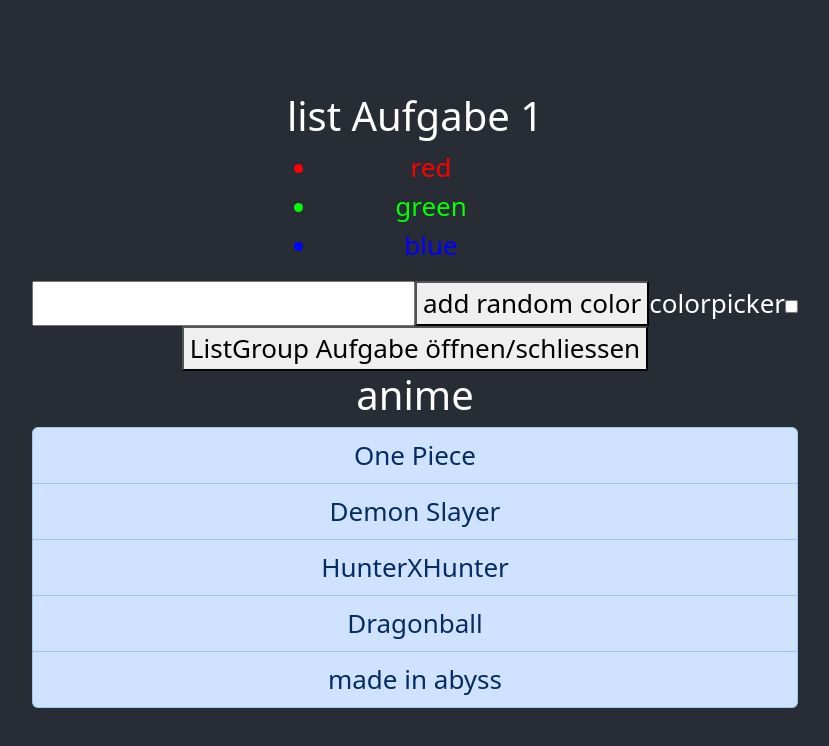
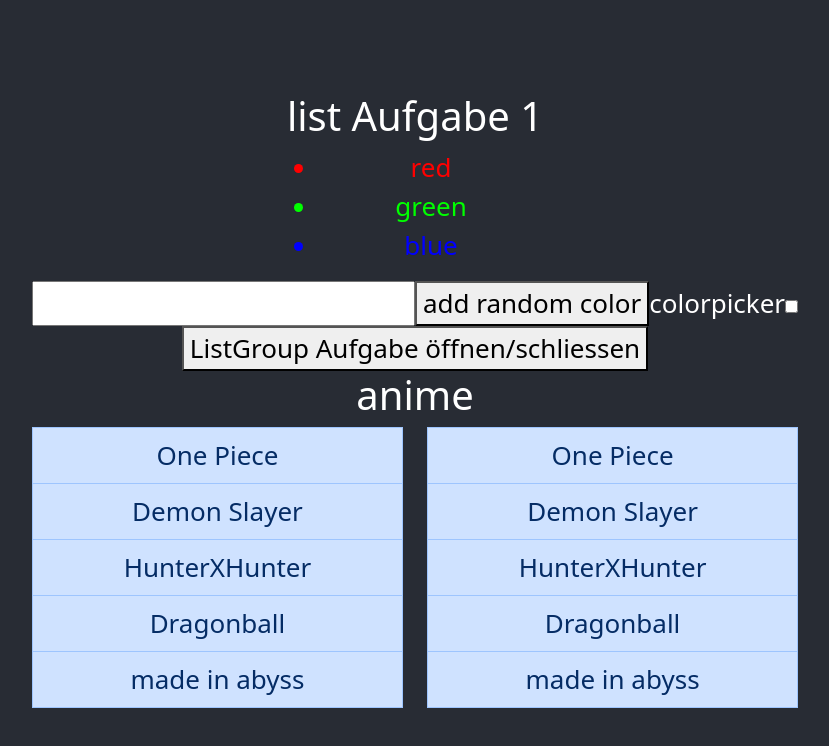
Before and after one commit to phillipSmach95/react-listen, a React (Create React App) app: page / in a window 1280 px wide. Both pictures are taken after a click on the button "ListGroup Aufgabe öffnen/schliessen". Shown: the top 746 px of the page, without its empty margins (225-1054 px from the left). Built offline with nearby package versions, Linux system fonts and the light colour scheme.

Commit message:
two lists

```diff
--- a/src/components/ListGroupComponent.jsx
+++ b/src/components/ListGroupComponent.jsx
@@ -1,19 +1,49 @@
-import { ListGroup, ListGroupItem } from 'react-bootstrap';
-import './ListGroupComponent.css'
-import { useState } from 'react';
+import { Col, ListGroup, ListGroupItem, Row } from "react-bootstrap";
+import "./ListGroupComponent.css";
+import { useState } from "react";
 
-function ListGroupComponent(){
-    const data = ['One Piece','Demon Slayer', 'HunterXHunter', 'Dragonball', 'made in abyss']
-    const [animeList, setAnimeList] = useState(data)
-    const [isActive, setIsActive] = useState(false)
+function ListGroupComponent() {
+  const data = [
+    "One Piece",
+    "Demon Slayer",
+    "HunterXHunter",
+    "Dragonball",
+    "made in abyss",
+  ];
+  const [animeList, setAnimeList] = useState(data);
 
-    return(
+  return (
     <div>
-        <h1>anime</h1>
-        <ListGroup>
-            {animeList.map((a, i)=>(<ListGroup.Item variant="primary" active={isActive} onClick={()=>{setIsActive(!isActive)}} key={i}>{a}</ListGroup.Item>))}
-        </ListGroup>
+      <h1>anime</h1>
+      <ListGroup>
+        <Row>
+          <Col>
+            {animeList.map((a, i) => (
+              <ListGroup.Item
+                variant="primary"
+                action
+                onClick={() => {}}
+                key={i}
+              >
+                {a}
+              </ListGroup.Item>
+            ))}
+          </Col>
+          <Col>
+            {animeList.map((a, i) => (
+              <ListGroup.Item
+                variant="primary"
+                action
+                onClick={() => {}}
+                key={i}
+              >
+                {a}
+              </ListGroup.Item>
+            ))}
+          </Col>
+        </Row>
+      </ListGroup>
     </div>
-)
+  );
 }
 export default ListGroupComponent;
```
